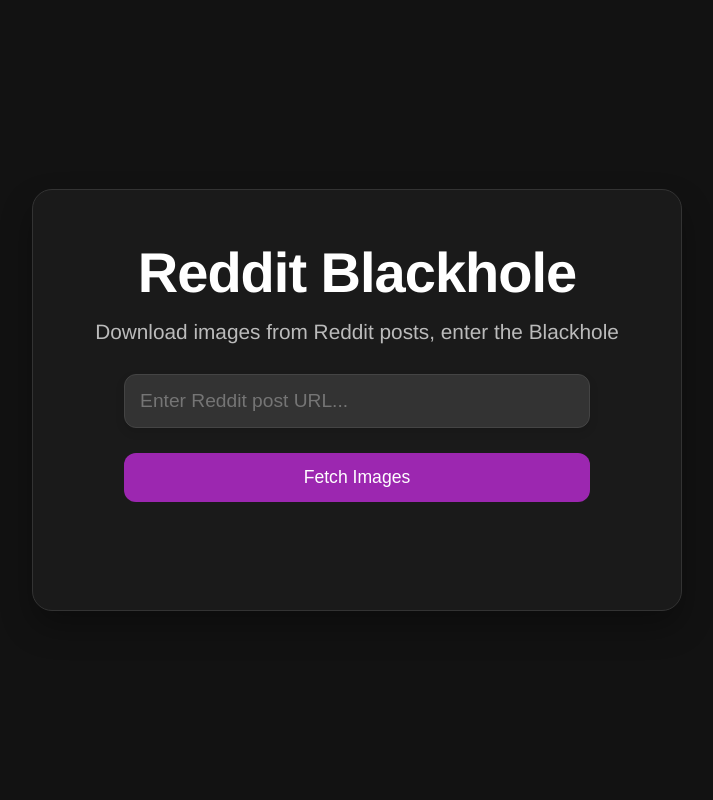
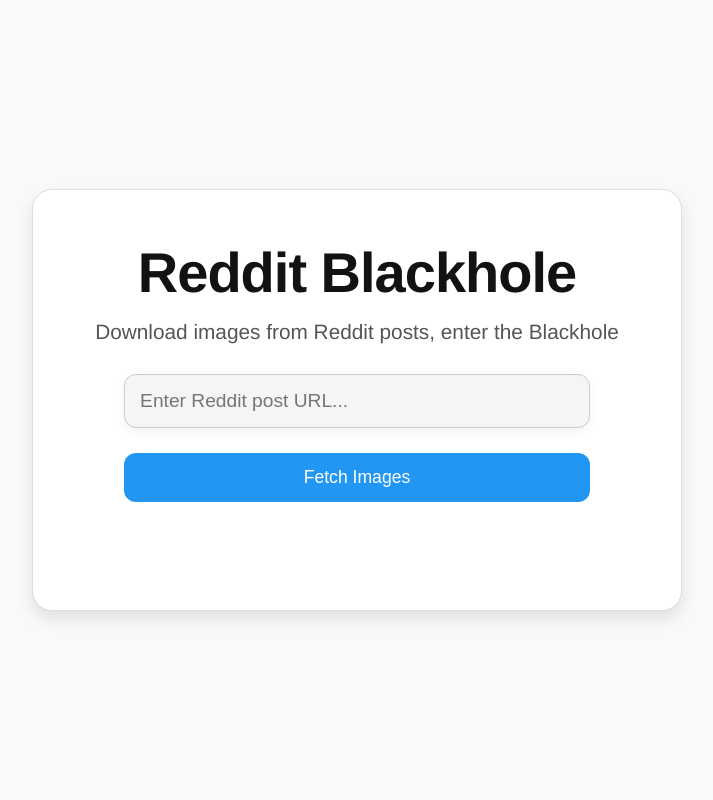
Before and after one commit to rfernandes2/blackhole-app, a Flask app: page / in a window 1280 px wide. Shown: the whole page, without its empty margins (283-996 px from the left). Run offline with Flask 3, Linux system fonts and the light colour scheme; parts of the project's set-up code (start-up, migrations or seed data) failed here and were passed over.

Commit message:
Remove comments and update icon

```diff
--- a/static/index.css
+++ b/static/index.css
@@ -8,8 +8,8 @@
 /* Body Styling */
 body {
     font-family: 'Helvetica Neue', Arial, sans-serif;
-    background-color: #121212; /* Deep black background for Blackhole theme */
-    color: #e0e0e0; /* Light gray text for contrast */
+    background-color: #f9f9f9;
+    color: #121212;
     display: flex;
     justify-content: center;
     align-items: center;
@@ -22,13 +22,13 @@
 .container {
     max-width: 650px;
     width: 100%;
-    background-color: #1a1a1a; /* Dark container */
-    border-radius: 20px; /* Soft rounded corners */
-    box-shadow: 0 16px 32px rgba(0, 0, 0, 0.3); /* Stronger shadow for depth */
+    background-color: #ffffff;
+    border-radius: 20px;
+    box-shadow: 0 8px 16px rgba(0, 0, 0, 0.1);
     padding: 50px;
     text-align: center;
     overflow: hidden;
-    border: 1px solid #333; /* Dark border for contrast */
+    border: 1px solid #ddd;
 }
 
 /* Header */
@@ -37,16 +37,16 @@
 }
 
 header h1 {
-    font-size: 3.5rem; /* Larger header for emphasis */
-    color: #fff; /* White color for contrast */
-    font-weight: 700; /* Bold text for prominence */
-    letter-spacing: -1px; /* Tighter letter spacing for sleekness */
+    font-size: 3.5rem;
+    color: #121212;
+    font-weight: 700;
+    letter-spacing: -1px;
     margin-bottom: 15px;
 }
 
 header .tagline {
     font-size: 1.3rem;
-    color: #bbb; /* Lighter gray for subtitle */
+    color: #555;
     font-weight: 300;
     margin-bottom: 30px;
 }
@@ -63,23 +63,23 @@
     width: 85%;
     padding: 15px;
     font-size: 1.2rem;
-    border: 1px solid #444;
+    border: 1px solid #ccc;
     border-radius: 12px;
-    background-color: #333;
-    color: #e0e0e0;
-    box-shadow: 0 4px 10px rgba(0, 0, 0, 0.1);
+    background-color: #f5f5f5;
+    color: #121212;
+    box-shadow: 0 4px 10px rgba(0, 0, 0, 0.05);
     transition: border-color 0.3s, box-shadow 0.3s;
 }
 
 .form-input:focus {
-    border-color: #9c27b0; /* Purple focus color */
-    box-shadow: 0 0 8px rgba(156, 39, 176, 0.2); /* Purple glow */
+    border-color: #2196f3;
+    box-shadow: 0 0 8px rgba(33, 150, 243, 0.2);
 }
 
 .form-button {
     width: 85%;
     padding: 14px;
-    background-color: #9c27b0; /* Purple color */
+    background-color: #2196f3;
     color: #fff;
     border: none;
     border-radius: 12px;
@@ -89,15 +89,15 @@
 }
 
 .form-button:hover {
-    background-color: #7b1fa2; /* Darker purple on hover */
-    transform: translateY(-2px); /* Subtle hover lift */
+    background-color: #1976d2;
+    transform: translateY(-2px);
 }
 
 /* Loader */
 .loader {
     font-size: 1.5rem;
     font-weight: 600;
-    color: #9c27b0; /* Purple loader text */
+    color: #2196f3;
     margin-top: 20px;
     animation: fadeInOut 1.5s infinite ease-in-out;
 }
@@ -122,21 +122,20 @@
     max-width: 240px;
     height: auto;
     border-radius: 15px;
-    box-shadow: 0 8px 16px rgba(0, 0, 0, 0.2);
+    box-shadow: 0 4px 8px rgba(0, 0, 0, 0.1);
     transition: transform 0.3s ease, box-shadow 0.3s ease, filter 0.3s ease;
 }
 
 .results img:hover {
     transform: scale(1.05);
-    box-shadow: 0 12px 24px rgba(0, 0, 0, 0.25);
-    filter: brightness(1.1);
+    box-shadow: 0 8px 16px rgba(0, 0, 0, 0.15);
+    filter: brightness(0.95);
 }
 
-/* Download Button Styling */
 #downloadBtn {
     width: 85%;
     padding: 14px;
-    background-color: #9c27b0; /* Purple color */
+    background-color: #2196f3;
     color: #fff;
     border: none;
     border-radius: 12px;
@@ -147,13 +146,13 @@
 }
 
 #downloadBtn:hover {
-    background-color: #7b1fa2; /* Darker purple on hover */
+    background-color: #1976d2;
     transform: translateY(-2px);
 }
 
 /* Footer */
 footer {
     font-size: 1.1rem;
-    color: #bbb;
+    color: #555;
     margin-top: 40px;
 }
--- a/templates/index.html
+++ b/templates/index.html
@@ -5,7 +5,7 @@
     <meta name="viewport" content="width=device-width, initial-scale=1.0">
     <link rel="stylesheet" href="/static/index.css">
     <title>Reddit Blackhole</title>
-    <link rel="icon" type="image/x-icon" href="/images/icon.ico">
+    <link rel="icon" href="/static/images/icon.ico" type="image/x-icon">
 </head>
 <body>
     <div class="container">
```
Also changed, not shown: static/images/icon.ico (renamed from images/icon.ico).
